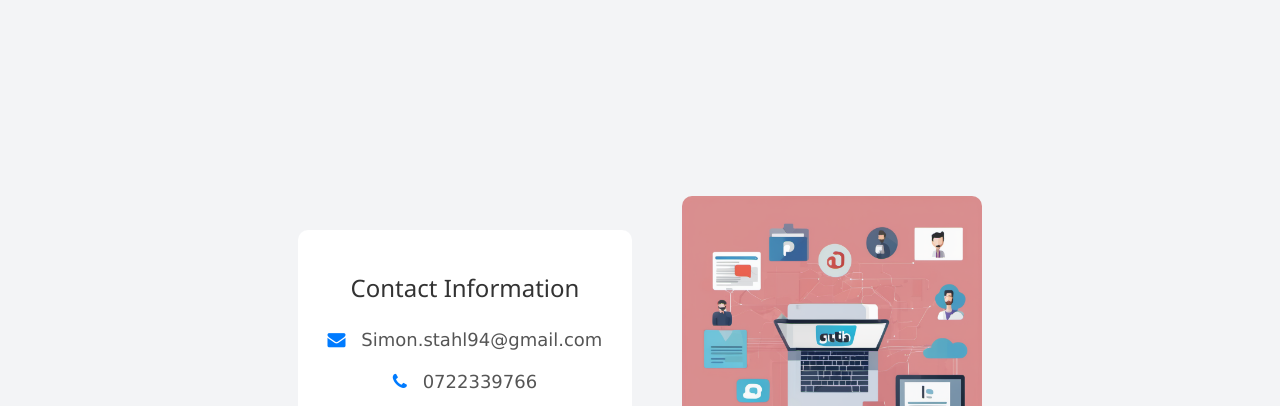
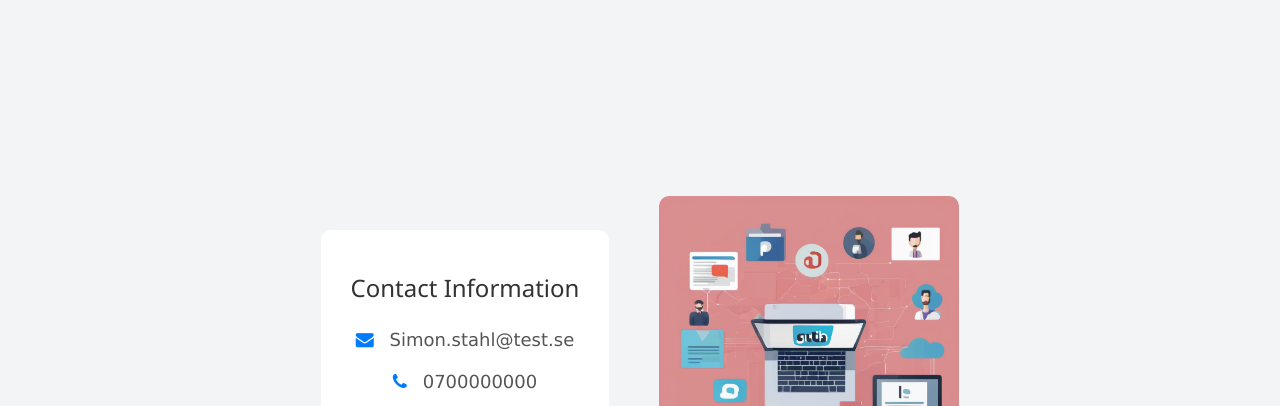
Before and after one commit to Sim0h/Labb-1---CV-sida, a plain HTML site: page contact.html in a window 1280 px wide. Shown: the part 134-540 px from the top of the page. Drawn offline with nearby package versions, Linux system fonts and the light colour scheme; a web font is replaced by a local one.

Commit message:
text ändring

```diff
--- a/contact.html
+++ b/contact.html
@@ -25,8 +25,8 @@
         <div class="contact-info">
             <h2>Contact Information</h2>
             <ul>
-                <li><i class="fa fa-envelope"></i> Simon.stahl94@gmail.com</li>
-                <li><i class="fa fa-phone"></i> 0722339766</li>
+                <li><i class="fa fa-envelope"></i> Simon.stahl@test.se</li>
+                <li><i class="fa fa-phone"></i> 0700000000</li>
             </ul>
             <div class="social-links">
                 <a href="https://www.linkedin.com/in/simon-ståhl-02b046180/" target="_blank">
```
Also changed, not shown: Labb 1/Labb 1 - CV Sida Simon Ståhl.txt (added).
